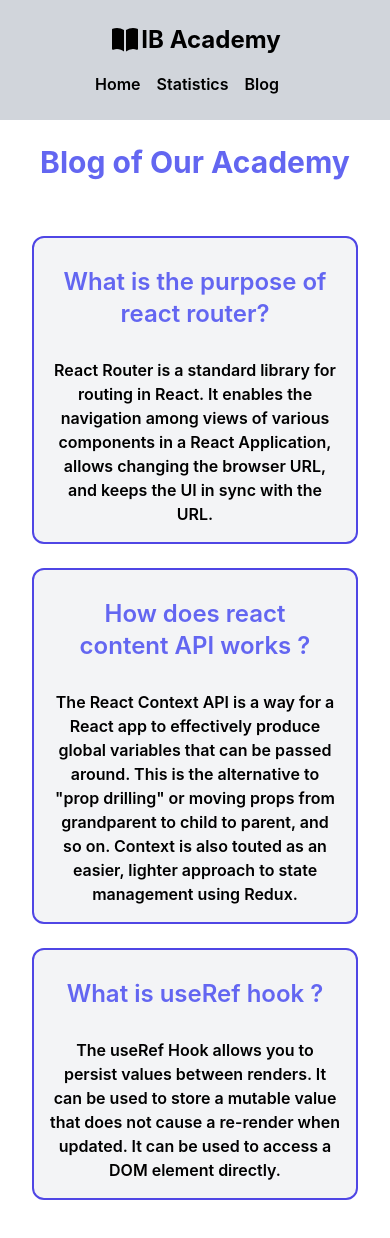
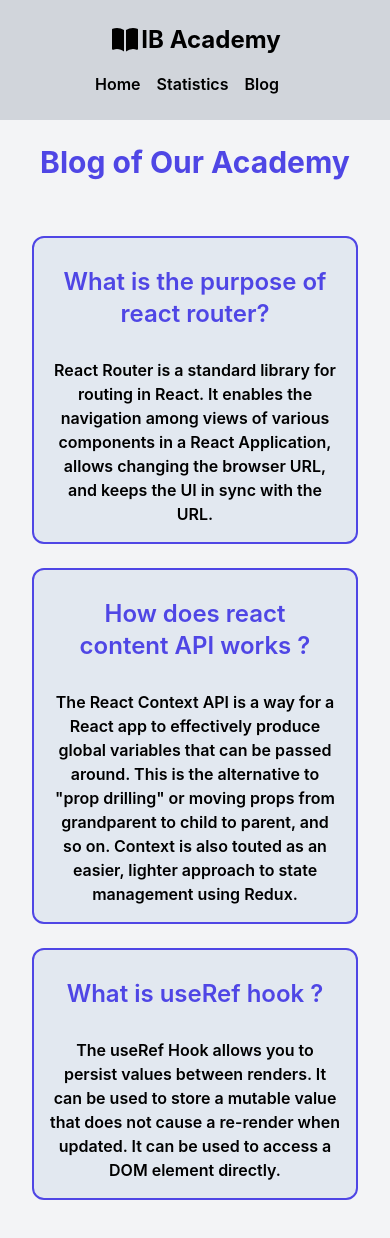
Before and after one commit to Mohammed-Ibrahim-15/ib-academy, a React (Create React App) app: page /blog in a window 390 px wide. Shown: the top 1238 px of the page. Built offline with nearby package versions, Linux system fonts and the light colour scheme.

Commit message:
responsive updated

```diff
--- a/src/components/Blog/Blog.js
+++ b/src/components/Blog/Blog.js
@@ -2,27 +2,27 @@ import React from 'react';
 
 const Blog = () => {
     return (
-        <section>
-            <h1 className='text-3xl font-bold text-indigo-500 py-6'>Blog of Our Academy</h1>
+        <section className='bg-gray-100 pb-20'>
+            <h1 className='text-3xl font-bold text-indigo-600 py-6'>Blog of Our Academy</h1>
             <div className='  grid p-8 sm:grid-cols-1 gap-6 lg:grid-cols-3 gap-4'>
-                <div className=' bg-gray-100 border-2 rounded-xl border-indigo-600 p-4'>
-                    <h1 className='text-2xl font-semibold text-indigo-500 p-3'>
+                <div className=' bg-slate-200 border-2 rounded-xl border-indigo-600 p-4'>
+                    <h1 className='text-2xl font-semibold text-indigo-600 p-3'>
                         What is the purpose of react router?
                     </h1>
                     <h2 className='mt-4 font-semibold'>
                         React Router is a standard library for routing in React. It enables the navigation among views of various components in a React Application, allows changing the browser URL, and keeps the UI in sync with the URL.
                     </h2>
                 </div>
-                <div className='bg-gray-100 border-2 rounded-xl border-indigo-600 p-4'>
-                    <h1 className='text-2xl font-semibold text-indigo-500 p-3'>
+                <div className='bg-slate-200 border-2 rounded-xl border-indigo-600 p-4'>
+                    <h1 className='text-2xl font-semibold text-indigo-600 p-3'>
                         How does react content API works ?
                     </h1>
                     <h2 className='mt-4 font-semibold'>
                         The React Context API is a way for a React app to effectively produce global variables that can be passed around. This is the alternative to "prop drilling" or moving props from grandparent to child to parent, and so on. Context is also touted as an easier, lighter approach to state management using Redux.
                     </h2>
                 </div>
-                <div className='bg-gray-100 border-2 rounded-xl border-indigo-600 p-4'>
-                    <h1 className='text-2xl font-semibold text-indigo-500 p-3'>
+                <div className='bg-slate-200 border-2 rounded-xl border-indigo-600 p-4'>
+                    <h1 className='text-2xl font-semibold text-indigo-600 p-3'>
                         What is useRef hook ?
                     </h1>
                     <h2 className='mt-4 font-semibold'>
--- a/src/components/Error/Error.js
+++ b/src/components/Error/Error.js
@@ -17,7 +17,7 @@ const Error = () => {
                     </div>
                 </section>
             </div>
-            <Link to='/' className="px-8 py-3 text-xl font-semibold rounded-xl bg-indigo-500 hover:bg-yellow-500">
+            <Link to='/' className="px-8 py-3 text-xl font-semibold rounded-xl bg-indigo-600 hover:bg-yellow-500">
                 <button>Back to Homepage</button>
             </Link>
         </div>
--- a/src/components/Header/Header.js
+++ b/src/components/Header/Header.js
@@ -5,8 +5,7 @@ const Header = () => {
     return (
         <div className='relative'>
             <img className='w-full bg-transparent opacity-40' src={logo} alt="" />
-            <h1 className='font-bold text-indigo-600 absolute top-1/2 left-1/2 -translate-x-1/2 -translate-y-1/2 sm:text-2xl lg:text-6xl'>Welcome To Our Academy</h1>
-            <p className='font-semibold absolute top-3/4 left-1/2 -translate-x-1/2 -translate-y-1/2 sm:text-xs lg:text-base'>This is our largest quiz institution in online platform. Anyone can access our quiz and check his/her ability on this specific topic. You can easily evaluate yourself by click on quiz option. Good Luck !!  </p>
+            <h1 className='font-bold text-indigo-600 absolute top-1/2 left-1/2 -translate-x-1/2 -translate-y-1/2 text-2xl lg:text-6xl'>Welcome To Our Academy</h1>
         </div>
     );
 };
--- a/src/components/Home/Home.js
+++ b/src/components/Home/Home.js
@@ -9,7 +9,7 @@ const Home = () => {
     return (
         <div className='  bg-gray-100 pb-20'>
             <Header></Header>
-            <div className='mx-4 my-8 grid sm:grid-cols-1 lg:grid-cols-2 gap-4 '>
+            <div className='mx-4 my-8 grid grid-cols-1 lg:grid-cols-2 gap-4 '>
                 {
                     quizs.map(quiz => <Quiz
                         key={quiz.id}
--- a/src/components/NavBar/NavBar.js
+++ b/src/components/NavBar/NavBar.js
@@ -5,10 +5,11 @@ import { BookOpenIcon } from '@heroicons/react/24/solid'
 const NavBar = () => {
     return (
         <div className='bg-gray-300   lg:flex justify-between w-full md:static px-10 py-6'>
-            <div className='flex sm:items-center justify-center mb-4 lg:my-0  hover:text-indigo-600 cursor-pointer'>
-                <BookOpenIcon className="h-8 w-8 text-black hover:text-indigo-600" />
-                <h2 className='text-2xl font-bold'>IB Academy</h2>
-            </div>
+            <Link to='/'>
+                <div className='flex sm:items-center justify-center mb-4 lg:my-0  hover:text-indigo-600 cursor-pointer'>
+                    <BookOpenIcon className="h-8 w-8 text-black hover:text-indigo-600" />
+                    <h2 className='text-2xl font-bold'>IB Academy</h2>
+                </div></Link>
             <nav>
                 <Link className='mr-4 font-semibold hover:text-indigo-600' to='/'>Home</Link>
                 <Link className='mr-4 font-semibold hover:text-indigo-600' to='/statistics'>Statistics</Link>
--- a/src/components/Questions/Questions.js
+++ b/src/components/Questions/Questions.js
@@ -17,7 +17,7 @@ const Questions = ({ questions }) => {
         }
     }
     return (
-        <div className='border-2 border-indigo-500 rounded-3xl p-8 my-3 mx-1/2 mx-12'>
+        <div className='border-2 border-indigo-600 rounded-3xl p-8 my-3 mx-1/2 mx-12'>
             <h1 className='text-xl font-bold my-4'>{question}</h1>
             {
                 options.map((options, idx) => <Options
--- a/src/components/Quiz/Quiz.js
+++ b/src/components/Quiz/Quiz.js
@@ -4,12 +4,12 @@ import { Link } from 'react-router-dom';
 const Quiz = ({ quiz }) => {
     const { logo, name, total, id } = quiz;
     return (
-        <div className='flex items-center content-end border-2 border-indigo-500 rounded-xl bg-slate-200'>
+        <div className='flex items-center justify-between border-2 border-indigo-600 rounded-xl bg-slate-200'>
             <img className='h-40 rounded-xl' src={logo} alt="" />
-            <div className='ml-24 mb-4'>
-                <div className='mb-20'>
-                    <h1 className='text-2xl font-bold'>Quiz Name: {name} </h1>
-                    <p className='text-xl font-medium'>Total Quiz: {total}</p>
+            <div className='flex flex-col w-full justify-between items-stretch'>
+                <div className='mb-4'>
+                    <h1 className='font-bold lg:text-2xl'>Quiz Name: {name} </h1>
+                    <p className=' font-medium lg:text-xl'>Total Quiz: {total}</p>
                 </div>
                 <Link to={`quiz/${id}`}>
                     <button className='bg-indigo-600 font-medium px-6 py-2 rounded-lg hover:bg-yellow-500'>Click Here</button>
--- a/src/components/QuizDetails/QuizDetails.js
+++ b/src/components/QuizDetails/QuizDetails.js
@@ -7,7 +7,7 @@ const QuizDetails = () => {
     const questions = useLoaderData().data.questions;
     return (
         <div className='pt-2 bg-gray-100'>
-            <h1 className='text-3xl font-bold my-6'>Quiz of {quiz.name} </h1>
+            <h1 className='text-indigo-600 text-3xl font-bold my-6'>Quiz of {quiz.name} </h1>
             {
                 questions.map(questions => <Questions
                     key={questions.id}
--- a/src/components/Statistics/Statistics.js
+++ b/src/components/Statistics/Statistics.js
@@ -7,7 +7,7 @@ const Statistics = () => {
     console.log(data)
     return (
         <div className='bg-gray-100 pb-4'>
-            <h2 className='text-3xl font-bold py-6 mb-6 text-indigo-500'>Statistics of Our Quiz</h2>
+            <h2 className='text-3xl font-bold py-6 mb-6 text-indigo-600'>Statistics of Our Quiz</h2>
             <div className='flex justify-center items-center flex-col'>
                 <div>
                     <ResponsiveContainer width={400} height={400}>
```
